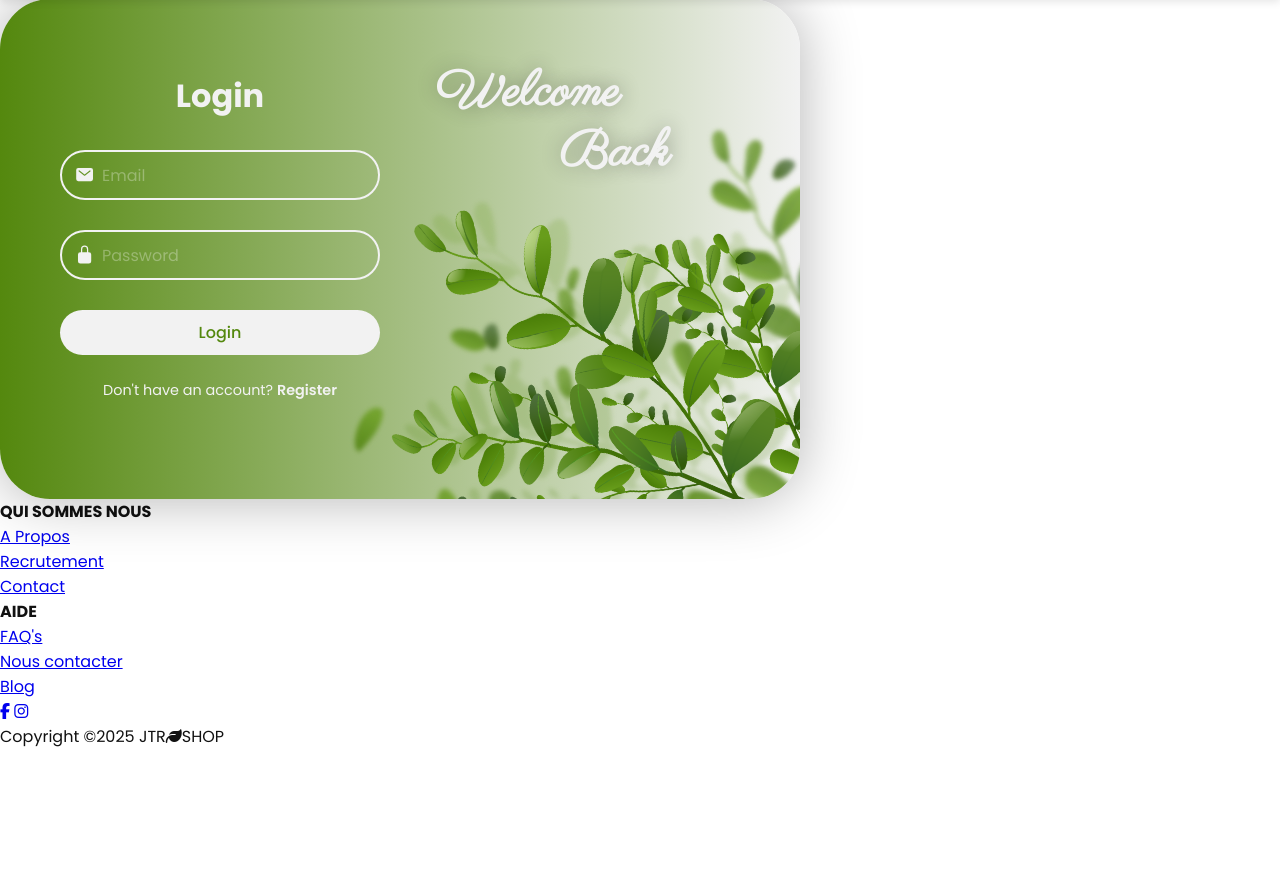
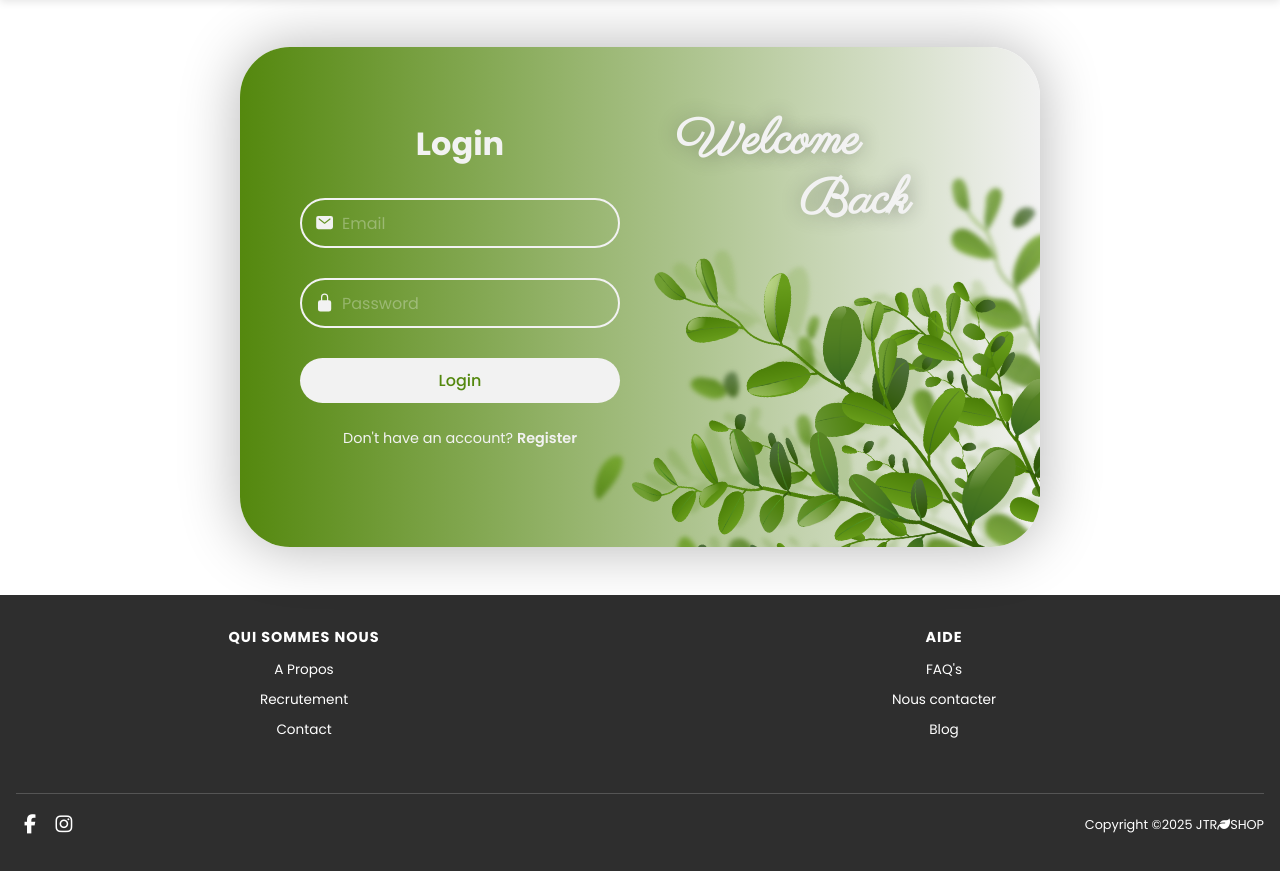
Before and after one commit to wwwwl25/Projet-Stage-Initialization, a PHP site: page /views/signup_signin.view.php in a window 1280 px wide. Shown: the part 81-952 px from the top of the page. Before the commit the page ends 828 px from the top, so only its background shows below. Run offline with PHP 8.4, Linux system fonts and the light colour scheme.

Commit message:
Fix signup page css stuff

```diff
--- a/styles/signup.css
+++ b/styles/signup.css
@@ -13,9 +13,10 @@ body {
     flex-direction: column;
 }
 .wrapper {
-    align-self: center;
+    margin:3em auto;
+    margin-top: 8em;
+
     position: relative;
-    margin-top: 5em;
     width: 800px;
     height: 500px;
     background: linear-gradient(90deg, #54880e, #f2f2f2);
--- a/views/signup_signin.view.php
+++ b/views/signup_signin.view.php
@@ -7,6 +7,7 @@
     <title>Sign in</title>
     <link rel="stylesheet" href="../styles/nav-bar.css">
     <link rel="stylesheet" href="../styles/signup.css">
+    <link rel="stylesheet" href="../styles/footer.css">
 </head>
 <body>
     <?php require 'utilities/nav-bar.php';?>
--- a/views/utilities/nav-bar.php
+++ b/views/utilities/nav-bar.php
@@ -23,8 +23,7 @@
 
 
         <div class="icons">
-
-            <a href="views/signup_signin.view.php" title="signup/login">
+            <a href="/Projet-Stage-Initialization/views/signup_signin.view.php" title="signup/login">
 
                 <svg class="icon" fill="none" stroke="currentColor" stroke-width="2" viewBox="0 0 24 24">
                     <path d="M5.121 17.804A4 4 0 016 15.5h12a4 4 0 01.879 2.304M12 11a4 4 0 100-8 4 4 0 000 8z" />
```
